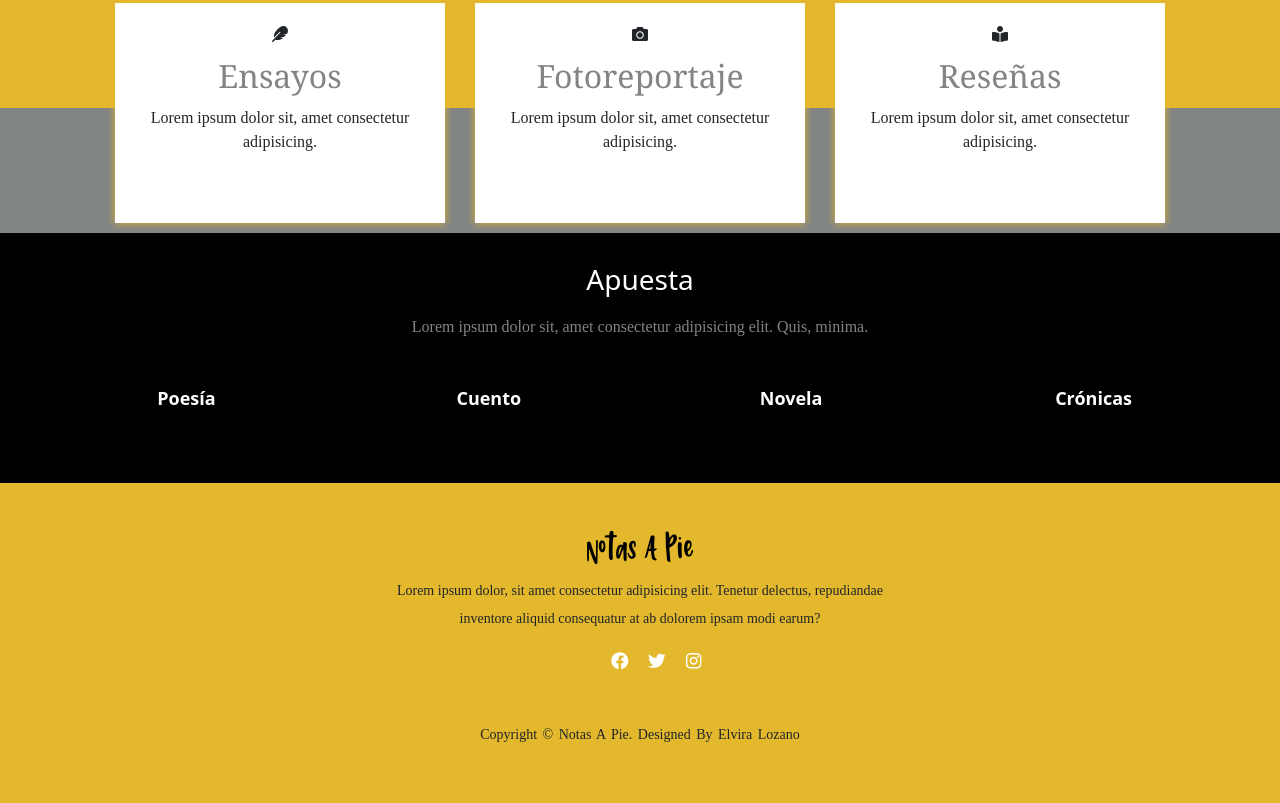
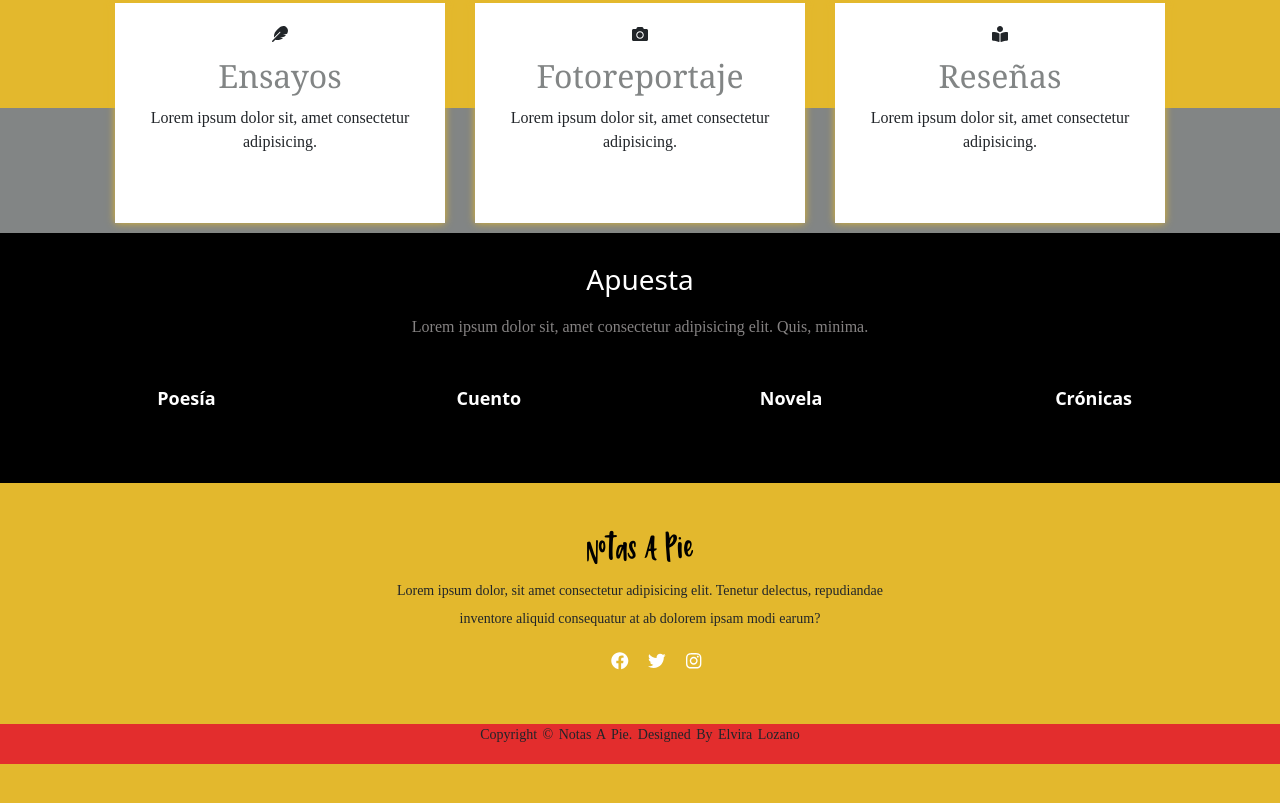
Before and after one commit to elviralozano/Notas-a-pie, a plain HTML site: page index.html in a window 1280 px wide. Shown: the part 453-1256 px from the top of the page. Drawn offline with nearby package versions, Linux system fonts and the light colour scheme; files whose address does not match are found by name.

Commit message:
estilos.css

```diff
--- a/css/estilos.css
+++ b/css/estilos.css
@@ -742,7 +742,7 @@ body {
 }
 
 .footer .footer_bottom {
-  background: #e3b82d;
+  background: #e32d2d;
   width: 100%;
   height: 40px;
   padding: 0;
```
